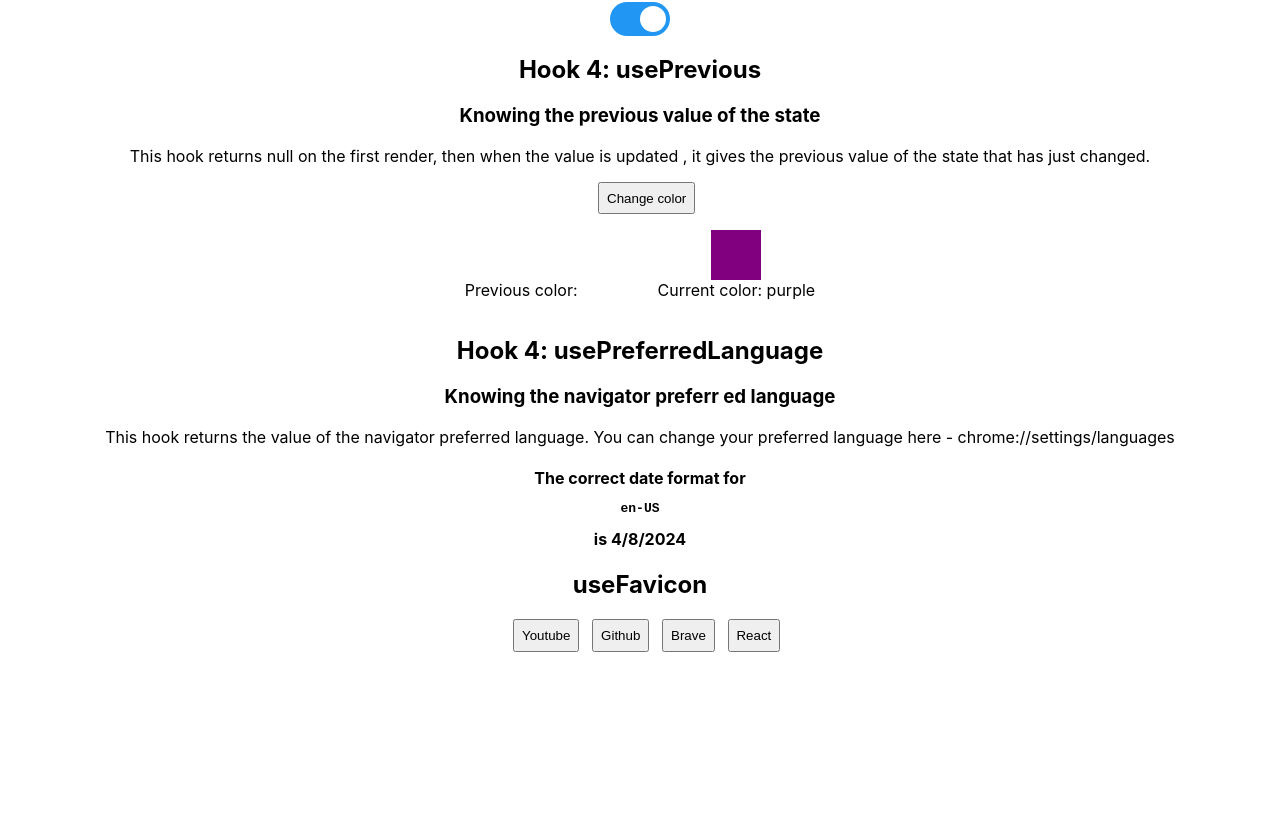
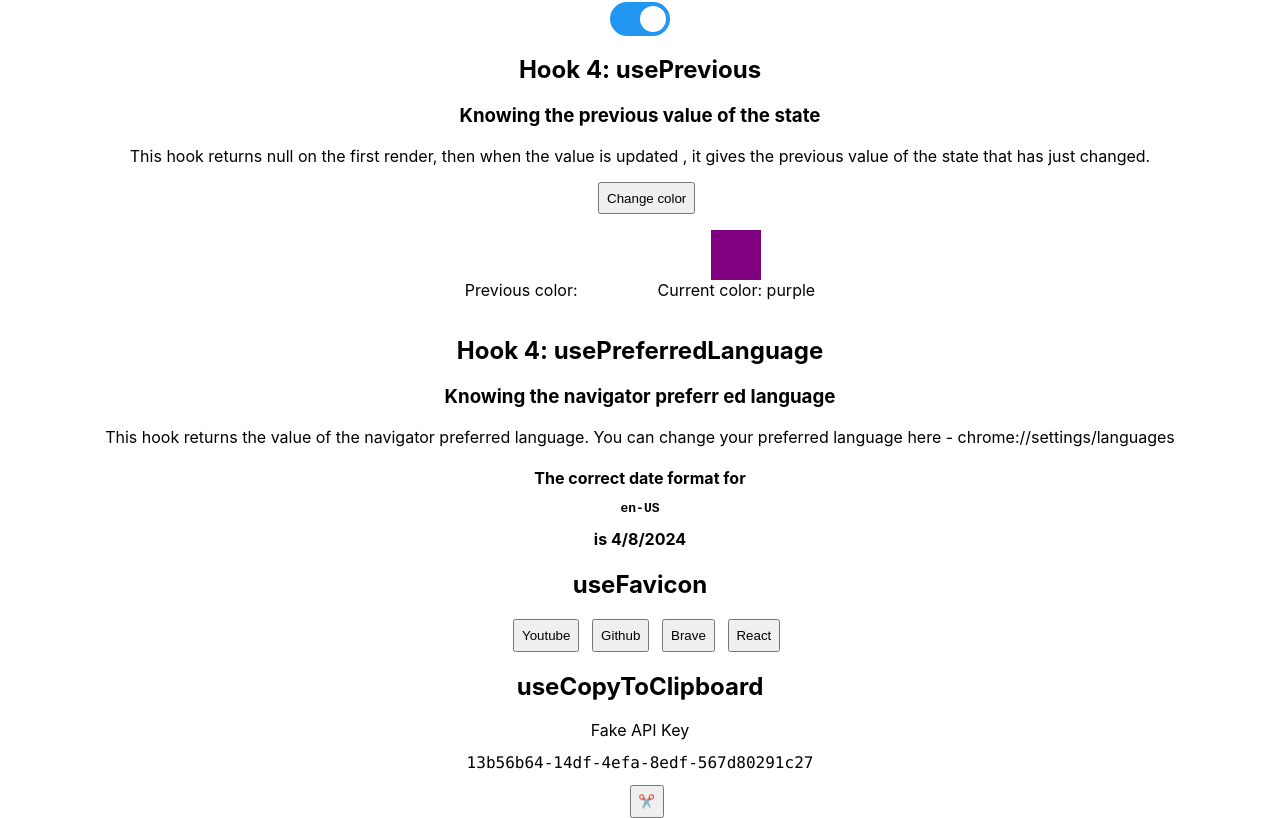
Before and after one commit to bdegrandmaison/react-hooks, a React (Create React App) app: page / in a window 1280 px wide. Shown: the part 662-1480 px from the top of the page. Before the commit the page ends 1314 px from the top, so only its background shows below. Built offline with nearby package versions, Linux system fonts and the light colour scheme.

Commit message:
added useCopyToClipboard hook

```diff
--- a/src/App.tsx
+++ b/src/App.tsx
@@ -5,6 +5,7 @@ import { ToggleComponent } from './components/ToggleComponent';
 import { PreviousComponent } from './components/PreviousComponent';
 import { PreferredLanguageComponent } from './components/PreferredLanguageComponent';
 import { FaviconComponent } from './components/FaviconComponent';
+import { CopyToClipboardComponent } from './components/CopyToClipboardComponent';
 
 function App() {
   return (
@@ -16,6 +17,7 @@ function App() {
       <PreviousComponent />
       <PreferredLanguageComponent />
       <FaviconComponent />
+      <CopyToClipboardComponent />
     </div>
   );
 }
--- /dev/null
+++ b/src/components/CopyToClipboardComponent.tsx
@@ -0,0 +1,42 @@
+import useCopyToClipboard from '../hooks/useCopyToClipboard';
+
+const randomHash = crypto.randomUUID();
+
+export const CopyToClipboardComponent = () => {
+  const [copiedText, copyToClipboard] = useCopyToClipboard();
+  const hasCopiedText = Boolean(copiedText);
+
+  return (
+    <section>
+      <h1>useCopyToClipboard</h1>
+      <article>
+        <label>Fake API Key</label>
+        <div>
+          <pre>
+            <code>{randomHash}</code>
+          </pre>
+          <button
+            disabled={hasCopiedText}
+            className="link"
+            onClick={() => copyToClipboard(randomHash)}
+          >
+            {hasCopiedText ? '✔️' : '✂️'}
+          </button>
+        </div>
+      </article>
+      {hasCopiedText && (
+        <pre>
+          <dialog open={hasCopiedText}>
+            <h4>
+              Copied{' '}
+              <span role="img" aria-label="Celebrate Emoji">
+                🎉
+              </span>
+            </h4>
+            <textarea placeholder="Paste your copied text" />
+          </dialog>
+        </pre>
+      )}
+    </section>
+  );
+};
--- /dev/null
+++ b/src/hooks/useCopyToClipboard.ts
@@ -0,0 +1,20 @@
+import { useState, useCallback } from 'react';
+
+export default function useCopyToClipboard(text = ''): [string, (textToCopy: string) => void] {
+  const [copiedText, setCopiedText] = useState(text);
+
+  const copyToClipboard = useCallback((textToCopy: string) => {
+    const handleCopy = async () => {
+      try {
+        await navigator.clipboard.writeText(textToCopy);
+        setCopiedText(textToCopy);
+      } catch (error) {
+        console.log(error);
+      }
+    };
+
+    handleCopy();
+  }, []);
+
+  return [copiedText, copyToClipboard];
+}
```
